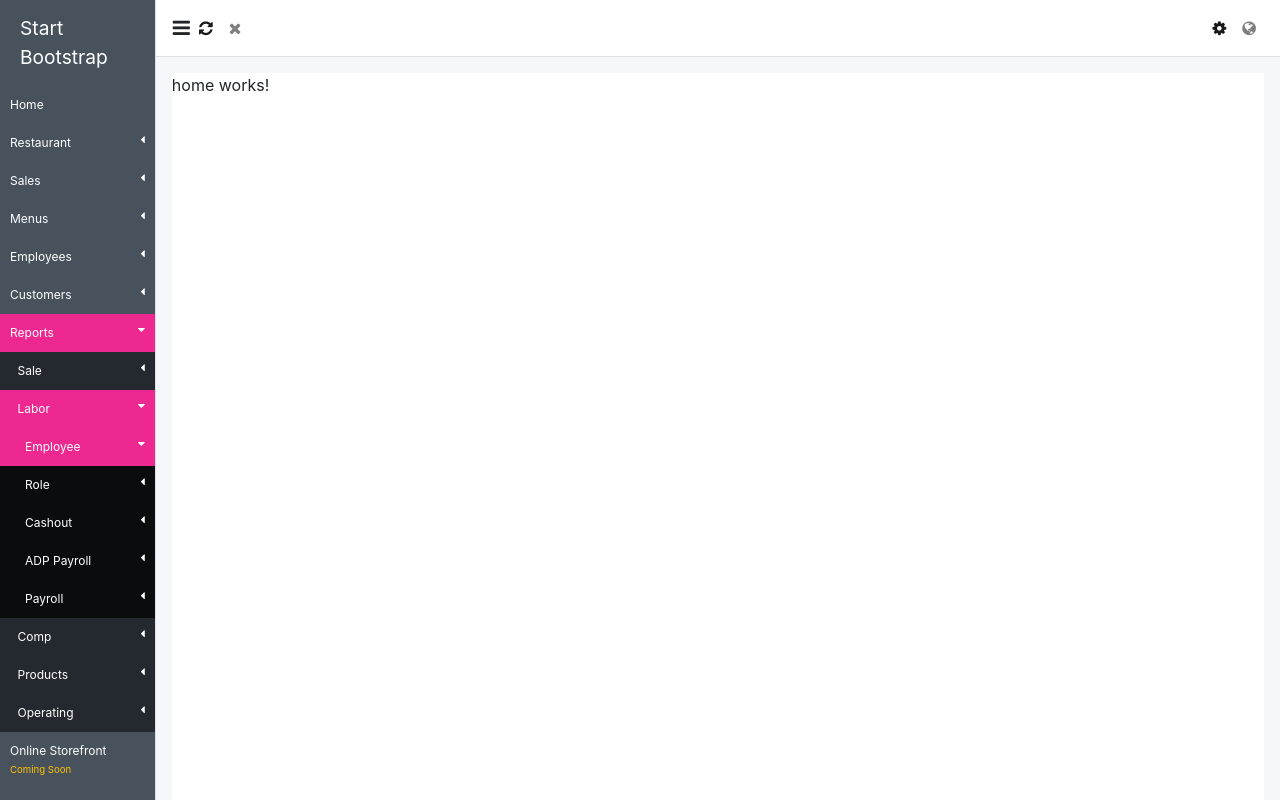
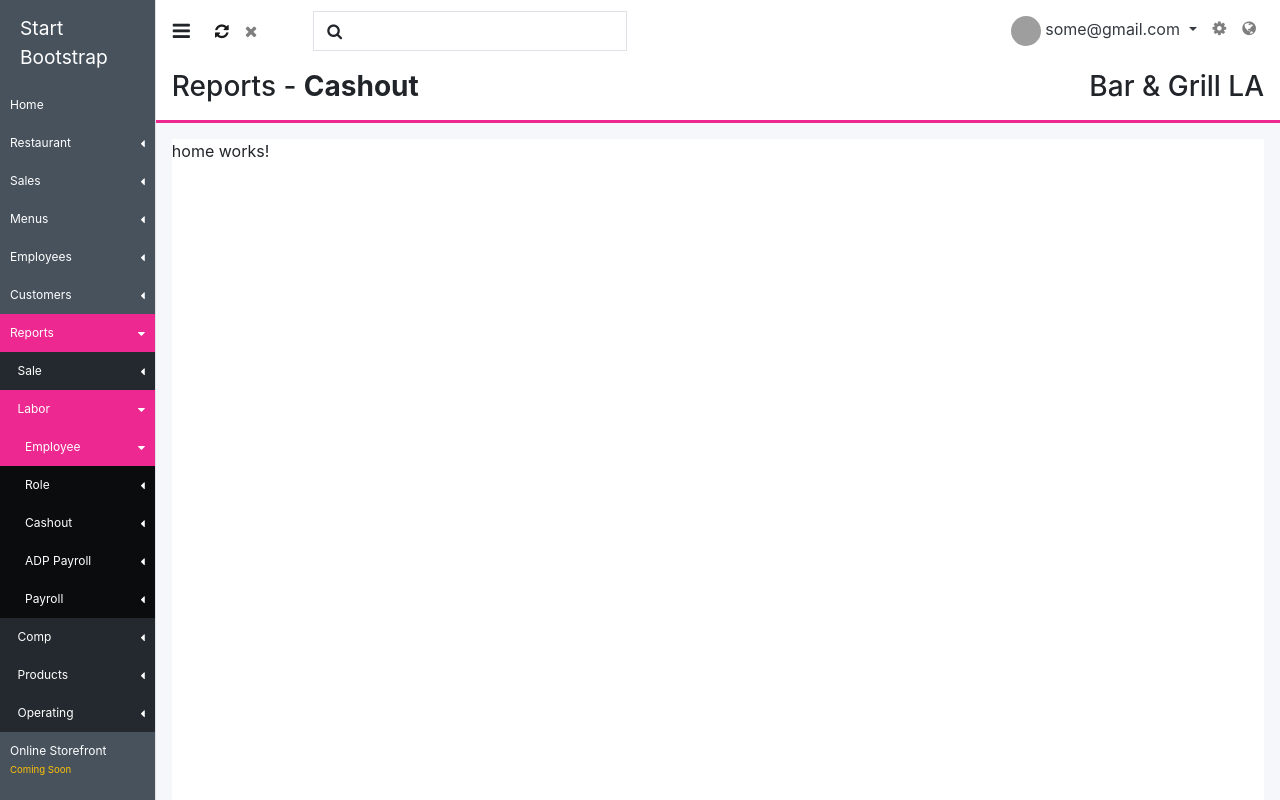
Before and after one commit to dhananjaybhirud/epaisa, an Angular app: page / in a window 1280 px wide. Shown: the top 800 px of the page. Built offline with nearby package versions, Linux system fonts and the light colour scheme; grey boxes are pictures that could not be loaded.

Commit message:
top menu done

```diff
--- a/src/app/aside/aside.component.scss
+++ b/src/app/aside/aside.component.scss
@@ -11,6 +11,7 @@
         -moz-osx-font-smoothing: grayscale;
         content: "\f0d9";
         float: right;
+        margin: 4px 0;
       }
       &.active{
         &:after{
--- a/src/app/header/header.component.html
+++ b/src/app/header/header.component.html
@@ -1,4 +1,4 @@
- <nav class="navbar navbar-expand-lg navbar-light bg-white border-bottom">
+ <nav class="navbar navbar-expand-lg navbar-light bg-white">
   <button class="btn btn-lg p-0" (click)="sendMessage()" id="menu-toggle">
     <i class="fa fa-bars" aria-hidden="true"></i>
   </button>
@@ -8,17 +8,36 @@
   </button>
 
   <div class="collapse navbar-collapse" id="navbarSupportedContent">
-          <ul class="navbar-nav mt-2 mt-lg-0">
+    <ul class="navbar-nav mt-2 mt-lg-0 ml-3">
       <li class="nav-item active">
-              <a class="nav-link" ><i class="fa fa-refresh" aria-hidden="true"></i></a>
+        <a class="nav-link px-2" ><i class="fa fa-refresh" aria-hidden="true"></i></a>
       </li>
       <li class="nav-item">
-              <a class="nav-link" ><i class="fa fa-times" aria-hidden="true"></i></a>
+        <a class="nav-link px-2" ><i class="fa fa-times" aria-hidden="true"></i></a>
       </li>
 
     </ul>
+    <form class="form-inline ml-5">
+      <div class="input-group border">
+        <div class="input-group-prepend">
+          <button class="btn" type="button">
+            <i class="fa fa-search" aria-hidden="true"></i>
+          </button>
+        </div>
+        <input type="text" class="form-control border-0" placeholder="" aria-label="" aria-describedby="basic-addon1">
+      </div>
+    </form>
     <ul class="navbar-nav ml-auto mt-2 mt-lg-0">
-            <li class="nav-item active">
+      <li ngbDropdown class="nav-item">
+        <a class="nav-link text-dark" id="dropdownBasic1" ngbDropdownToggle>
+          <img src="https://lh3.googleusercontent.com/-3XzIoPG20lk/AAAAAAAAAAI/AAAAAAAAAAA/AMZuuck_SNxkNu2JERz1LweNGSYIPvU47w/photo.jpg?sz=46" alt="Avatar" class="avatar"> some@gmail.com
+        </a>
+        <div ngbDropdownMenu aria-labelledby="dropdownBasic1">
+          <button ngbDropdownItem>Profile</button>
+          <button ngbDropdownItem>Sign Out</button>
+        </div>
+      </li>
+      <li class="nav-item">
         <a class="nav-link" ><i class="fa fa-cog" aria-hidden="true"></i></a>
       </li>
       <li class="nav-item">
@@ -28,3 +47,9 @@
     </ul>
   </div>
 </nav>
+
+
+<nav class="navbar navbar-light bg-white title-nav">
+ <h3>Reports - <strong>Cashout</strong></h3>
+ <h3>Bar & Grill LA</h3>
+</nav>
--- a/src/app/header/header.component.scss
+++ b/src/app/header/header.component.scss
@@ -0,0 +1,10 @@
+.avatar {
+  vertical-align: middle;
+  width: 30px;
+  height: 30px;
+  border-radius: 50%;
+}
+
+.title-nav{
+  border-bottom: 3px solid #ed2890;
+}
--- a/src/styles.scss
+++ b/src/styles.scss
@@ -7,6 +7,9 @@ body {
   overflow-x: hidden;
 }
 
+a{
+  cursor: pointer;
+}
 
 #wrapper{
   background: #f6f7fb;
```
Lines whose indentation alone changed are shown as unchanged.
